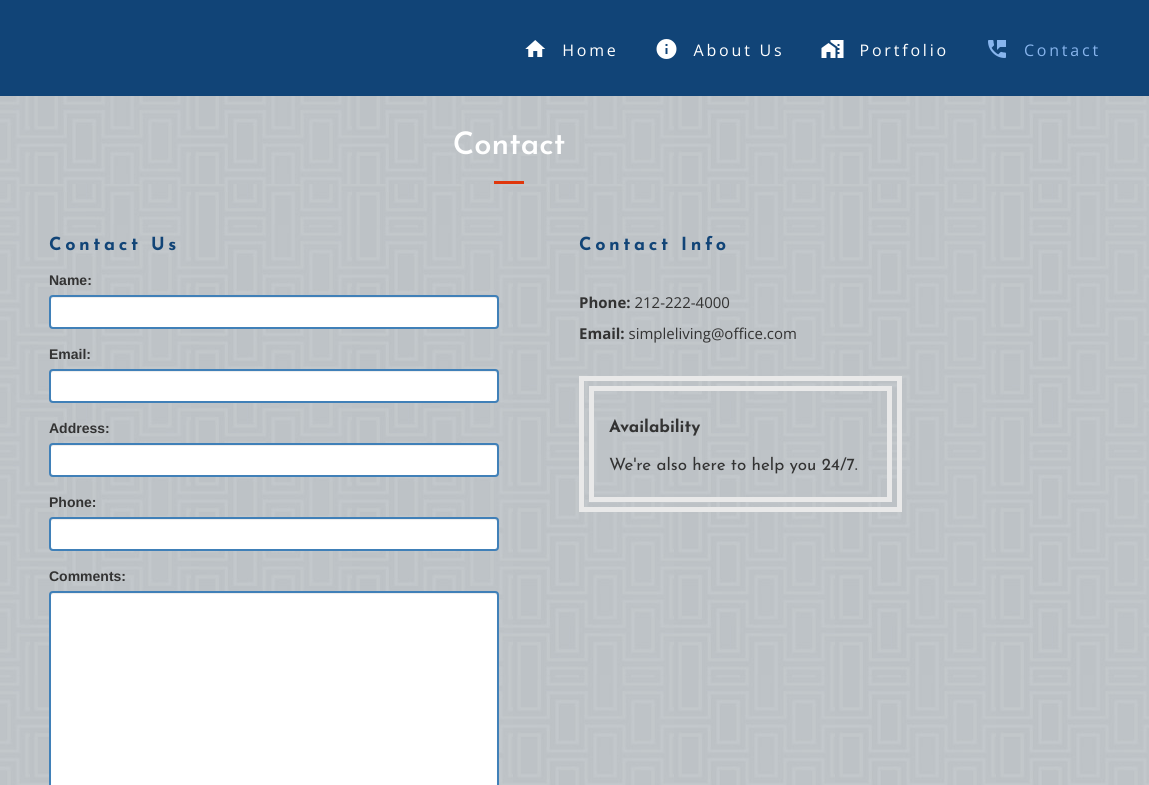
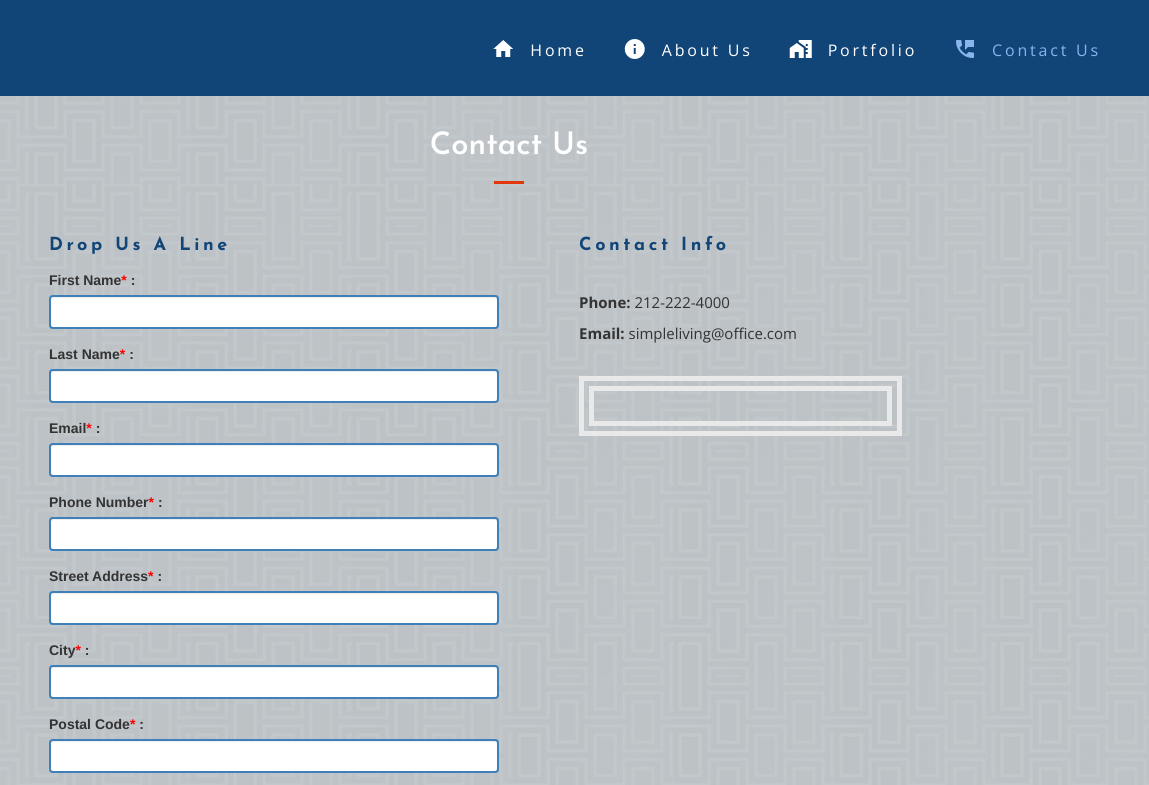
Before and after one commit to Hamza-b93/Aimz-Construction, a plain HTML site: page contact.html in a window 1280 px wide. Shown: the top 785 px of the page, 131-1280 px from the left. Drawn offline with nearby package versions, Linux system fonts and the light colour scheme; some packages are replaced by stand-ins of ours.

Commit message:
Update contact us page & contact us pages

```diff
--- a/contact.html
+++ b/contact.html
@@ -85,7 +85,7 @@
             <a href="contact.html">
               <div class="nav-bar-icon-flex">
                 <span class="material-icons"> perm_phone_msg </span>
-                <span class="nav-bar-links">Contact</span>
+                <span class="nav-bar-links">Contact Us</span>
               </div>
             </a>
           </li>
@@ -98,7 +98,7 @@
 
   <!-- Intro text -->
   <div class="title bg-color-intro intro-text">
-    <h1>Contact</h1>
+    <h1>Contact Us</h1>
 
     <div class="hr"></div>
   </div>
@@ -110,12 +110,12 @@
     <div class="row col-xs-offset-1">
       <!-- Column1 -->
       <div class="col-md-6 col-sm-12">
-        <h3 class="contact-headings">Contact us</h3>
+        <h3 class="contact-headings">Drop us a line</h3>
 
         <form method="post" action="contact/contactengine.php">
           <div class="control-group form-group">
             <div class="controls">
-              <label>Name:</label>
+              <label>First Name<span class="red-astrisk">*</span> :</label>
               <input type="text" class="form-control" id="name" required
                 data-validation-required-message="Please enter your name." />
             </div>
@@ -123,33 +123,61 @@
 
           <div class="control-group form-group">
             <div class="controls">
-              <label>Email:</label>
+              <label>Last Name<span class="red-astrisk">*</span> :</label>
+              <input type="text" class="form-control" id="name" required
+                data-validation-required-message="Please enter your name." />
+            </div>
+          </div>
+
+          <div class="control-group form-group">
+            <div class="controls">
+              <label>Email<span class="red-astrisk">*</span> :</label>
               <input type="email" class="form-control" id="email" required
                 data-validation-required-message="Please enter your email address." />
             </div>
           </div>
+
           <div class="control-group form-group">
             <div class="controls">
-              <label>Address:</label>
+              <label>Phone Number<span class="red-astrisk">*</span> :</label>
+              <input type="email" class="form-control" id="email" required
+                data-validation-required-message="Please enter your email address." />
+            </div>
+          </div>
+
+          <div class="control-group form-group">
+            <div class="controls">
+              <label>Street Address<span class="red-astrisk">*</span> :</label>
               <input type="text" class="form-control" id="name" required
                 data-validation-required-message="Please enter your address." />
             </div>
           </div>
+
           <div class="control-group form-group">
             <div class="controls">
-              <label>Phone:</label>
+              <label>City<span class="red-astrisk">*</span> :</label>
               <input type="text" class="form-control" id="name" required
                 data-validation-required-message="Please enter your phone number." />
             </div>
           </div>
+
           <div class="control-group form-group">
             <div class="controls">
-              <label>Comments:</label>
+              <label>Postal Code<span class="red-astrisk">*</span> :</label>
+              <input type="text" class="form-control" id="name" required
+                data-validation-required-message="Please enter your phone number." />
+            </div>
+          </div>
+
+          <div class="control-group form-group">
+            <div class="controls">
+              <label>Comments :</label>
               <textarea rows="10" cols="100" class="form-control" id="message" required
                 data-validation-required-message="Please enter your message" maxlength="999"
                 style="resize: none"></textarea>
             </div>
           </div>
+
           <div id="success"></div>
           <!-- For success/fail messages -->
           <button type="submit" class="contact-btn btn">Send Message</button>
@@ -167,10 +195,10 @@
         </div>
 
         <div class="working-hours">
-          <div class="heading">Availability</div>
+          <!-- <div class="heading">Availability</div>
           <div class="hours">We're also here to help you 24/7.</div>
-          <!--<div class="hours">  Saturday: 11:00 am - 3:00 pm</div>-->
-          <!--<div class="hours">  Sunday - closed</div>-->
+          <div class="hours">  Saturday: 11:00 am - 3:00 pm</div>
+          <div class="hours">  Sunday - closed</div> -->
         </div>
       </div>
       <!-- /column2 -->
--- a/css/main.css
+++ b/css/main.css
@@ -234,6 +234,10 @@ div > figure {
 }
 */
 
+.red-astrisk {
+  color: red;
+}
+
 /* ----------------------------------------------------
 	 Navigation
 ------------------------------------------------------- */
@@ -379,7 +383,8 @@ nav.nav-bar {
   }
 
   span.nav-bar-links {
-    font-size: 15px;
+    font-size: 13px;
+    /* font-size: 15px; */
     font-family: "Open Sans", sans-serif;
     /* color: #333; */
     background-color: transparent;
```
Also changed, not shown: about.html (+1 -1 lines), belwood-bath.html (+1 -1 lines), boiler-plates/portfolio-display-template.html (+9 -26 lines), columbia-kitchen.html (+1 -1 lines), cypress-apartments.html (+1 -1 lines), halley-commons-bath.html (+1 -1 lines), index-copy.html (+1 -1 lines), index-original.html (+1 -1 lines), index-red-theme.html (+1 -1 lines), index.html (+1 -1 lines), legacy.html (+3 -13 lines), oldenglish-bath.html (+1 -1 lines), plandome-bath.html (+1 -1 lines), portfolio-item.html (+10 -29 lines), 3 more files.
